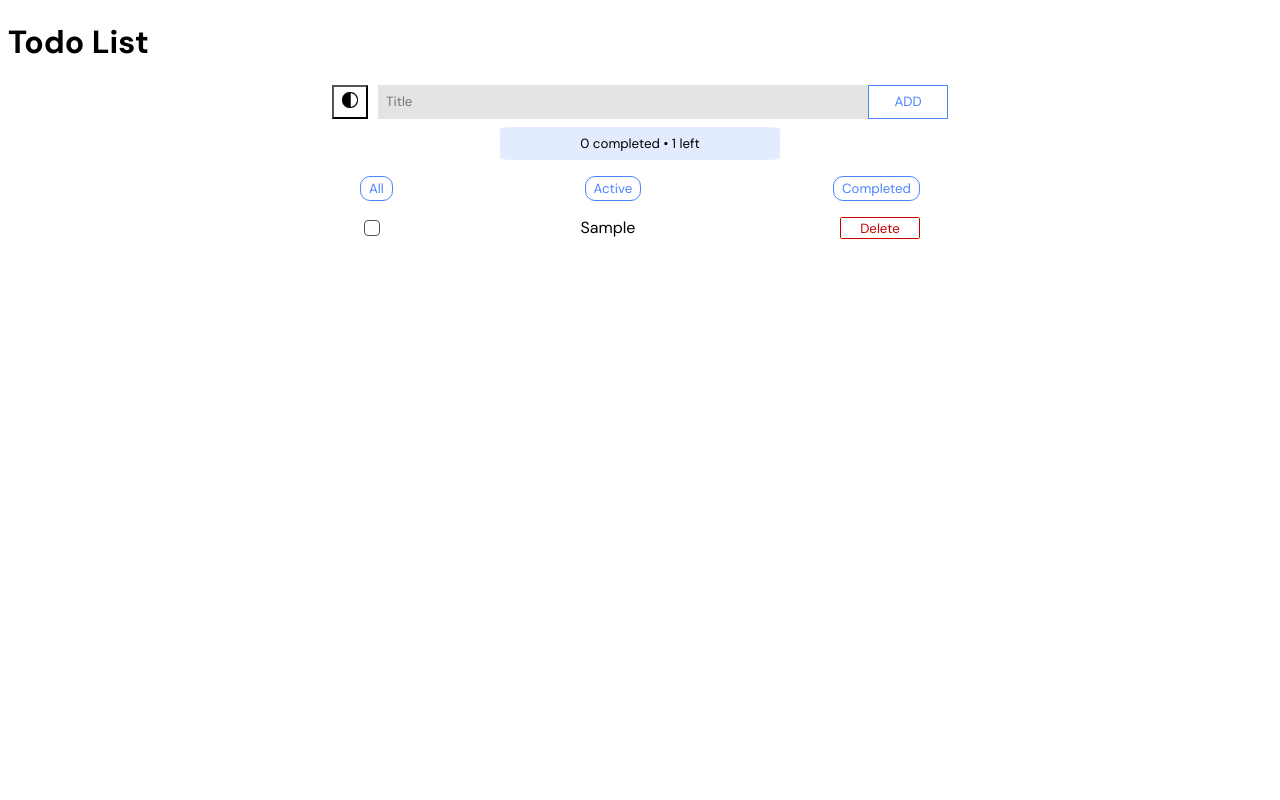
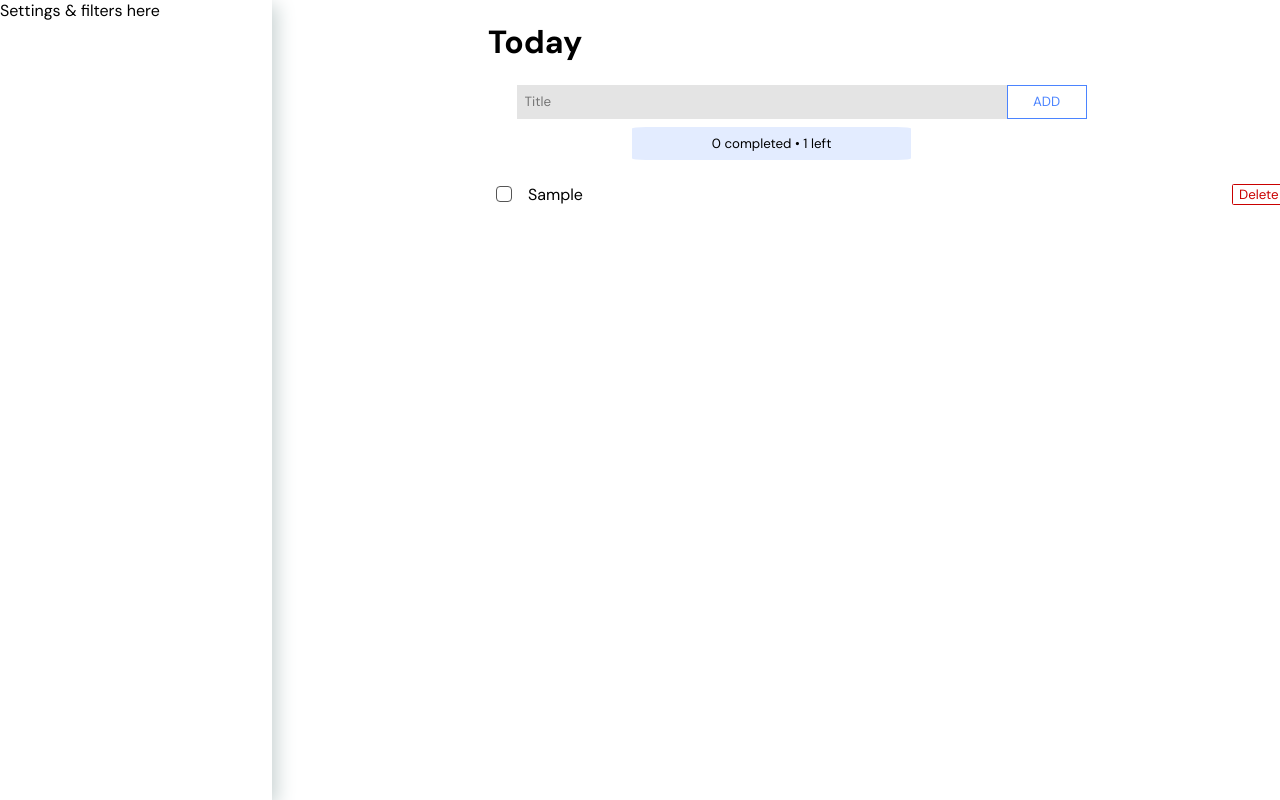
Before and after one commit to yasminserag08/todo-list, a plain HTML site: page index.html in a window 1280 px wide. Both pictures are taken after typing "Sample" into the empty fields and a click on the button "ADD". Drawn offline with Linux system fonts and the light colour scheme.

Commit message:
Add sidebar

```diff
--- a/index.html
+++ b/index.html
@@ -9,23 +9,18 @@
     <meta name="viewport" content="width=device-width, initial-scale=1.0" />
   </head>
   <body>
-    <h1>Todo List</h1>
+    <div class="sidebar">
+      Settings & filters here
+    </div>
+    <h1>Today</h1>
 
     <div class="header">
-    <button id="mode-toggle">
-      <img src="night-mode.png" class="mode-image">
-    </button>
       <input id="new-task" autocomplete="off" placeholder="Title">
       <button class="add-button">ADD</button>
     </div>
 
     <button id="task-count" class="tooltip"></button>
 
-    <div class="filter-buttons">
-      <button class="all-button">All</button>
-      <button class="active-button">Active</button>
-      <button class="completed-button">Completed</button>
-    </div>
     <ul id="task-list"></ul>
     <button id="clear-completed">Clear completed tasks</button>
     <script src="script.js"></script>
--- a/script.js
+++ b/script.js
@@ -162,26 +162,26 @@ function renderTask(task) {
 
 }
 
-allButton.addEventListener('click', () => {
-  taskList.innerHTML = '';
-  tasks.forEach(task => {
-    renderTask(task);
-  });
-});
+// allButton.addEventListener('click', () => {
+//   taskList.innerHTML = '';
+//   tasks.forEach(task => {
+//     renderTask(task);
+//   });
+// });
 
-activeButton.addEventListener('click', () => {
-  taskList.innerHTML = '';
-  tasks.forEach(task => {
-    if(!task.completed) { renderTask(task); }
-  });
-});
+// activeButton.addEventListener('click', () => {
+//   taskList.innerHTML = '';
+//   tasks.forEach(task => {
+//     if(!task.completed) { renderTask(task); }
+//   });
+// });
 
-completedButton.addEventListener('click', () => {
-  taskList.innerHTML = '';
-  tasks.forEach(task => {
-    if(task.completed) { renderTask(task); }
-  });
-});
+// completedButton.addEventListener('click', () => {
+//   taskList.innerHTML = '';
+//   tasks.forEach(task => {
+//     if(task.completed) { renderTask(task); }
+//   });
+// });
 
 taskInput.addEventListener('keydown', function(event) {
   const key = event.key;
@@ -272,14 +272,14 @@ function confirmDeletion()
   });
 }
 
-modeToggle.addEventListener('click', () => {
-  document.body.classList.toggle('dark-mode');
-  if(localStorage.getItem('mode') === 'light')
-  {
-    localStorage.setItem('mode', 'dark');
-  }
-  else
-  {
-    localStorage.setItem('mode', 'light');
-  }
-});
+// modeToggle.addEventListener('click', () => {
+//   document.body.classList.toggle('dark-mode');
+//   if(localStorage.getItem('mode') === 'light')
+//   {
+//     localStorage.setItem('mode', 'dark');
+//   }
+//   else
+//   {
+//     localStorage.setItem('mode', 'light');
+//   }
+// });
--- a/style.css
+++ b/style.css
@@ -2,6 +2,11 @@
 {
   --bg-color: white;
   --text-color: black;
+}
+
+body
+{
+  padding-left: 30rem;
 }
 
 body,
@@ -22,7 +27,7 @@ body.dark-mode
 .header
 {
   display: flex;
-  width: 100%;
+  width: 80%;
   justify-content: center;
 }
 
@@ -89,6 +94,7 @@ input[type="text"]:focus
 {
   display: block;
   margin: 0 auto;
+  margin-right: 46%;
   margin-top: 0.5rem;
   font-family: 'DM Sans';
   width: auto;
@@ -134,11 +140,18 @@ input[type="text"]:focus
 #task-list li
 {
   display: grid;
-  grid-template-columns: 1rem 19rem 5rem;
-  align-content: center;
-  justify-content: center;
-  column-gap: 5rem;
+  grid-template-columns: 1rem 43rem auto 1rem;
+  max-width: 50rem;
   margin-bottom: 0.2rem;
+  padding: 0.5rem;
+  border-radius: 10px;
+  column-gap: 1rem;
+  align-items: center;
+}
+
+#task-list li:hover
+{
+  background-color: rgb(227, 236, 255);
 }
 
 .checkbox
@@ -150,6 +163,7 @@ input[type="text"]:focus
   border-radius: 4px;
   cursor: pointer;
   position: relative;
+  margin: 0;
 }
 
 
@@ -163,13 +177,17 @@ input[type="text"]:focus
 
 span
 {
-  text-align: center;
+  text-align: left;
 }
 
 .delete-button {
+  display: inline-block;
+  margin-right: 0;
+  max-width: 5rem;
+  width: auto;
   border: 0.01rem solid rgb(201, 0, 0);
   border-radius: 0.1rem;
-  background-color: white;
+  background-color: var(--bg-color);
   color: rgb(201, 0, 0);
   transition: background-color 1ms;
   transition: color 1ms;
@@ -186,6 +204,7 @@ span
 {
   display: block;
   margin: 0 auto;
+  margin-right: 53%;
   padding: 0.5rem;
   border-radius: 5%;
   width: auto;
@@ -232,3 +251,13 @@ span
   margin-right: 10px;
   background-color: white;
 }
+
+.sidebar
+{
+  width: 17rem;
+  position: fixed;
+  top: 0;
+  left: 0;
+  height: 100%;
+  box-shadow: 5px 5px 18px rgb(201, 211, 211);
+}
```
